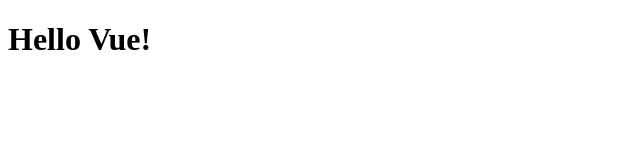
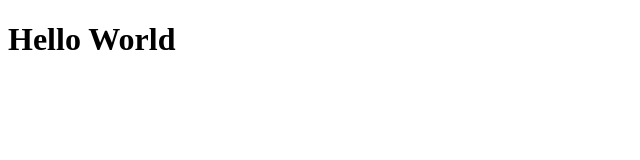
Before and after one commit to jumistrandberg/vue-tutorial-with-comments, a Vue app: page / in a window 1280 px wide. Shown: the top 160 px of the page, without its empty margins (0-640 px from the left). Built offline with nearby package versions, Linux system fonts and the light colour scheme.

Commit message:
Adds h1 to first component and imports it in App

```diff
--- a/src/App.vue
+++ b/src/App.vue
@@ -1,5 +1,8 @@
-<script setup></script>
+<script setup>
+// Import inside script setup
+import HelloWorld from "./components/HelloWorld.vue";
+</script>
 <template>
-  <h1>Hello Vue!</h1>
+  <HelloWorld />
 </template>
 <style scoped></style>
--- /dev/null
+++ b/src/components/HelloWorld.vue
@@ -0,0 +1,6 @@
+<!-- Recommended to use multi-word names for components  -->
+<!-- HTML -->
+ <!-- template tag to write html  -->
+ <template>
+    <h1>Hello World</h1>
+ </template>
```
